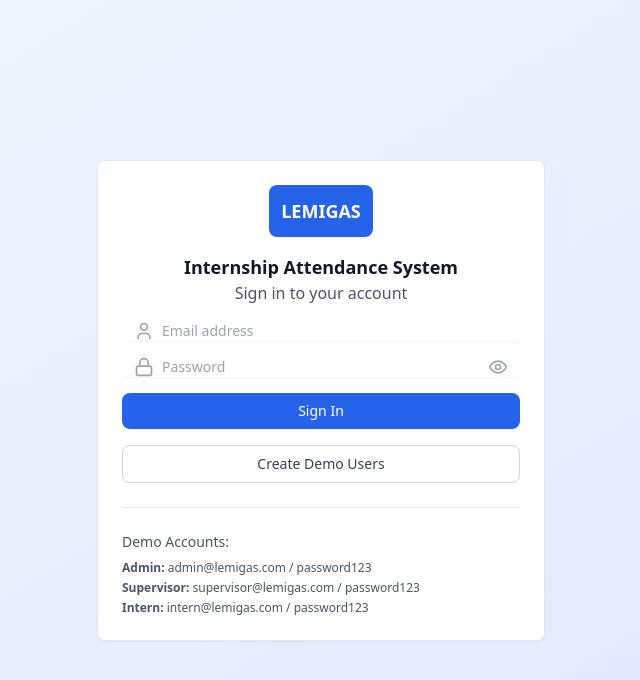
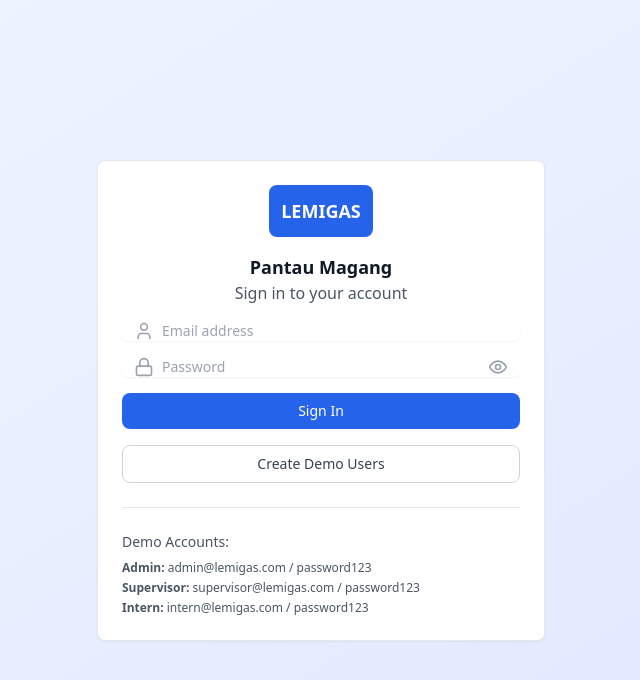
Before and after one commit to bgasferdiansyah23/Attendance_Lemigas, a React (Vite) app: page / in a window 1280 px wide. Shown: the top 680 px of the page, without its empty margins (319-959 px from the left). Built offline with nearby package versions, Linux system fonts and the light colour scheme; no server answers.

Commit message:
Updated LoginForm.tsx

```diff
--- a/src/components/Auth/LoginForm.tsx
+++ b/src/components/Auth/LoginForm.tsx
@@ -56,7 +56,7 @@ export const LoginForm: React.FC<LoginFormProps> = ({ onLogin }) => {
             <div className="text-white font-bold text-lg">LEMIGAS</div>
           </div>
           <CardTitle className="text-2xl text-gray-900">
-            Internship Attendance System
+            Pantau Magang
           </CardTitle>
           <p className="text-gray-600">Sign in to your account</p>
         </CardHeader>
```
